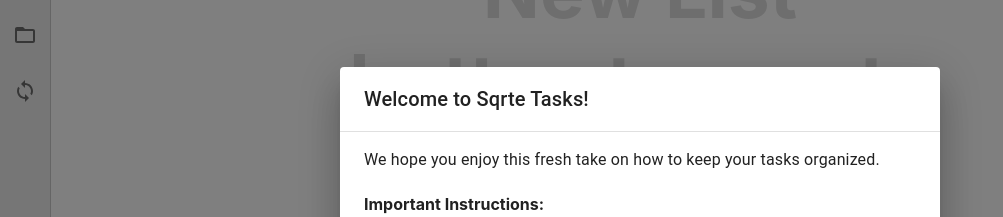
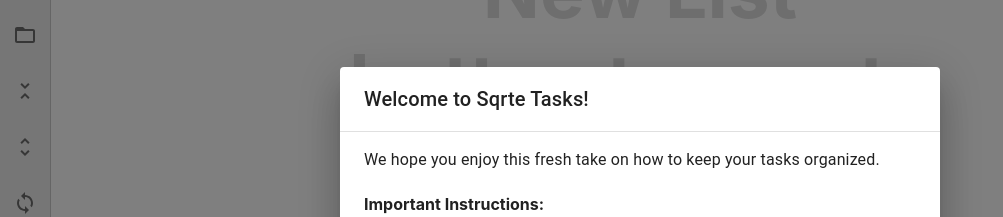
Before and after one commit to SqrteSoftware/tasks, a React (Create React App) app: page / in a window 1280 px wide. Shown: the part 156-373 px from the top of the page, without its empty margins (0-1003 px from the left). Built offline with nearby package versions, Linux system fonts and the light colour scheme; no server answers.

Commit message:
Add collapse/expand all

```diff
--- a/src/components/App/App.jsx
+++ b/src/components/App/App.jsx
@@ -44,6 +44,8 @@
                     onImportData={this.onImportData}
                     onSyncData={this.onSyncData}
                     onMenuClick={this.onMenuClick}
+                    onCollapseAll={this.props.collapseLayout}
+                    onExpandAll={this.props.expandLayout}
                 />
                 <MobileMenu
                     open={this.state.slidingMenuOpen}
@@ -52,6 +54,8 @@
                     onExportData={this.onExportData}
                     onImportData={this.onImportData}
                     onSyncData={this.onSyncData}
+                    onCollapseAll={this.props.collapseLayout}
+                    onExpandAll={this.props.expandLayout}
                 />
                 <SyncDialog
                     open={this.state.syncModalOpen}
--- a/src/components/List/ListMenu.jsx
+++ b/src/components/List/ListMenu.jsx
@@ -113,10 +113,10 @@
 
     let style = {
         'padding': '2px',
-        'font-size': '12px',
+        'fontSize': '12px',
         'width': '15px',
         'height': '15px',
-        'margin-left': '-5px',
+        'marginLeft': '-5px',
     }
 
     if (isCollapsed(parentId, layouts)) {
--- a/src/components/Shared/MobileMenu.jsx
+++ b/src/components/Shared/MobileMenu.jsx
@@ -9,6 +9,8 @@
 import NoteAddOutlined from "@mui/icons-material/NoteAddOutlined";
 import SaveOutlinedIcon from '@mui/icons-material/SaveOutlined';
 import FolderOpenOutlinedIcon from '@mui/icons-material/FolderOpenOutlined';
+import UnfoldLessIcon from '@mui/icons-material/UnfoldLess';
+import UnfoldMoreIcon from '@mui/icons-material/UnfoldMore';
 import Sync from "@mui/icons-material/Sync";
 import RefreshIcon from '@mui/icons-material/Refresh';
 
@@ -30,6 +32,16 @@
 
     function handleImportClick(e) {
         props.onImportData(e);
+        props.onClose(e);
+    }
+
+    function handleCollapseAllClick(e) {
+        props.onCollapseAll();
+        props.onClose(e);
+    }
+
+    function handleExpandAllClick(e) {
+        props.onExpandAll();
         props.onClose(e);
     }
 
@@ -72,6 +84,20 @@
                     </ListItem>
                     </label>
 
+                    <ListItem button key="CollapseAll" onClick={handleCollapseAllClick}>
+                        <ListItemIcon>
+                            <UnfoldLessIcon/>
+                        </ListItemIcon>
+                        <ListItemText primary="Collapse All" />
+                    </ListItem>
+
+                    <ListItem button key="ExpandAll" onClick={handleExpandAllClick}>
+                        <ListItemIcon>
+                            <UnfoldMoreIcon/>
+                        </ListItemIcon>
+                        <ListItemText primary="Expand All" />
+                    </ListItem>
+
                     { navigator.standalone &&
                     <ListItem button key="Refresh" onClick={refresh}>
                         <ListItemIcon>
--- a/src/components/Shared/ToolBar.jsx
+++ b/src/components/Shared/ToolBar.jsx
@@ -8,6 +8,8 @@
 import MenuIcon from "@mui/icons-material/Menu";
 import Sync from "@mui/icons-material/Sync";
 import RefreshIcon from '@mui/icons-material/Refresh';
+import UnfoldLessIcon from '@mui/icons-material/UnfoldLess';
+import UnfoldMoreIcon from '@mui/icons-material/UnfoldMore';
 import { refresh } from "../../utils/refresh";
 
 
@@ -43,6 +45,18 @@
                 </label>
             </div>
 
+            <div className="collapseAll iconButton" title="Collapse All" onClick={e => props.onCollapseAll()}>
+                <IconButton>
+                    <UnfoldLessIcon fontSize="inherit"/>
+                </IconButton>
+            </div>
+
+            <div className="expandAll iconButton" title="Expand All" onClick={e => props.onExpandAll()}>
+                <IconButton>
+                    <UnfoldMoreIcon fontSize="inherit"/>
+                </IconButton>
+            </div>
+
             <div className="sync iconButton" title="Sync Data" onClick={props.onSyncData}>
                 <IconButton>
                     <Sync className={props.isSyncing ? "spin" : ""} fontSize="inherit"/>
--- a/src/slices/layoutsSlice.js
+++ b/src/slices/layoutsSlice.js
@@ -69,11 +69,11 @@
                 let breakpointLayouts = layouts.breakpointLayouts
                 Object.keys(breakpointLayouts).forEach(breakpoint => {
                     breakpointLayouts[breakpoint].forEach(layout => {
-                        if (layout.i === parentId) {
-                            if (layouts.lastHeights[parentId] === undefined) {
-                                layouts.lastHeights[parentId] = {}
+                        if (layout.i === parentId || parentId === undefined) {
+                            if (layouts.lastHeights[layout.i] === undefined) {
+                                layouts.lastHeights[layout.i] = {}
                             }
-                            layouts.lastHeights[parentId][breakpoint] = layout.h
+                            layouts.lastHeights[layout.i][breakpoint] = layout.h
                             layout.h = 1
                             layout.minH = 1
                         }
@@ -87,8 +87,8 @@
                 let breakpointLayouts = layouts.breakpointLayouts
                 Object.keys(breakpointLayouts).forEach(breakpoint => {
                     breakpointLayouts[breakpoint].forEach(layout => {
-                        if (layout.i === parentId) {
-                            let lastHeight = layouts.lastHeights[parentId]?.[breakpoint]
+                        if (layout.i === parentId || parentId === undefined) {
+                            let lastHeight = layouts.lastHeights[layout.i]?.[breakpoint]
                             layout.h = lastHeight > 1 ? lastHeight : DEFAULT_LIST_HEIGHT
                             layout.minH = 1
                         }
```
